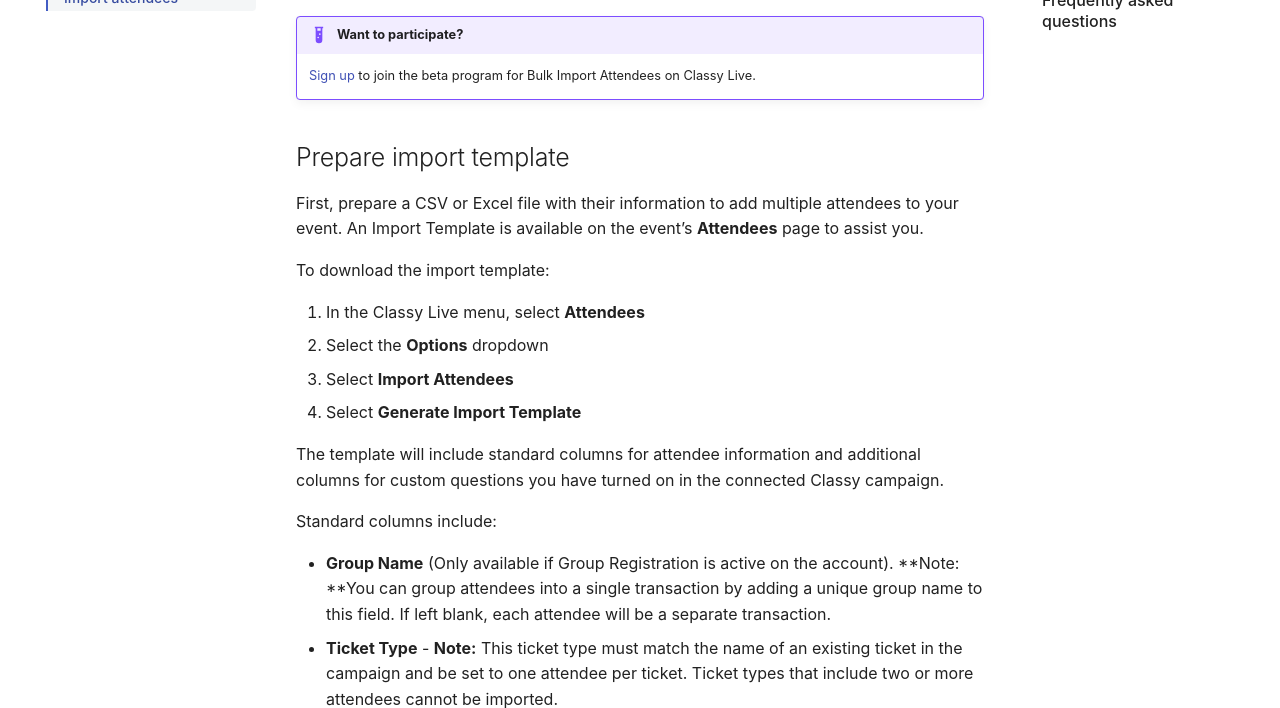
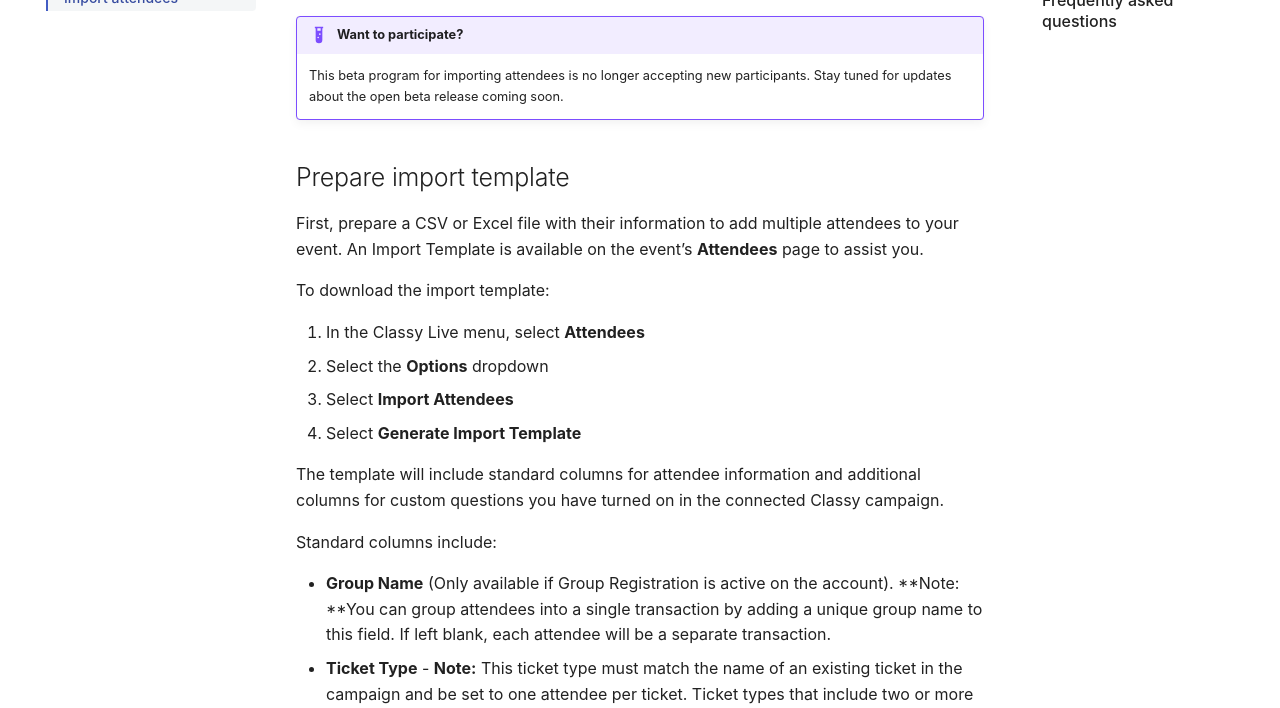
Before and after one commit to truj1ll0/mkdocs-help-center, an MkDocs documentation site: the page built from docs/classy-live/import-attendees.md, in a window 1280 px wide and 900 px high, scrolled down 569 px, cut to the strip 192-900 px from the top of the window. Built offline with MkDocs 1.6.1 and Material for MkDocs 9.7.7, drawn with Linux system fonts in a browser that asks for light colours; some web fonts are replaced.

Commit message:
Close import attendees open beta sign up

```diff
--- a/docs/classy-live/import-attendees.md
+++ b/docs/classy-live/import-attendees.md
@@ -8,7 +8,7 @@
 
 !!! example "Want to participate?"
 
-    <a href="https://learn.classy.org/classy-live-bulk-import-attendees-beta.html">Sign up</a> to join the beta program for Bulk Import Attendees on Classy Live.
+    This beta program for importing attendees is no longer accepting new participants. Stay tuned for updates about the open beta release coming soon.
 
 ## Prepare import template
 
```
